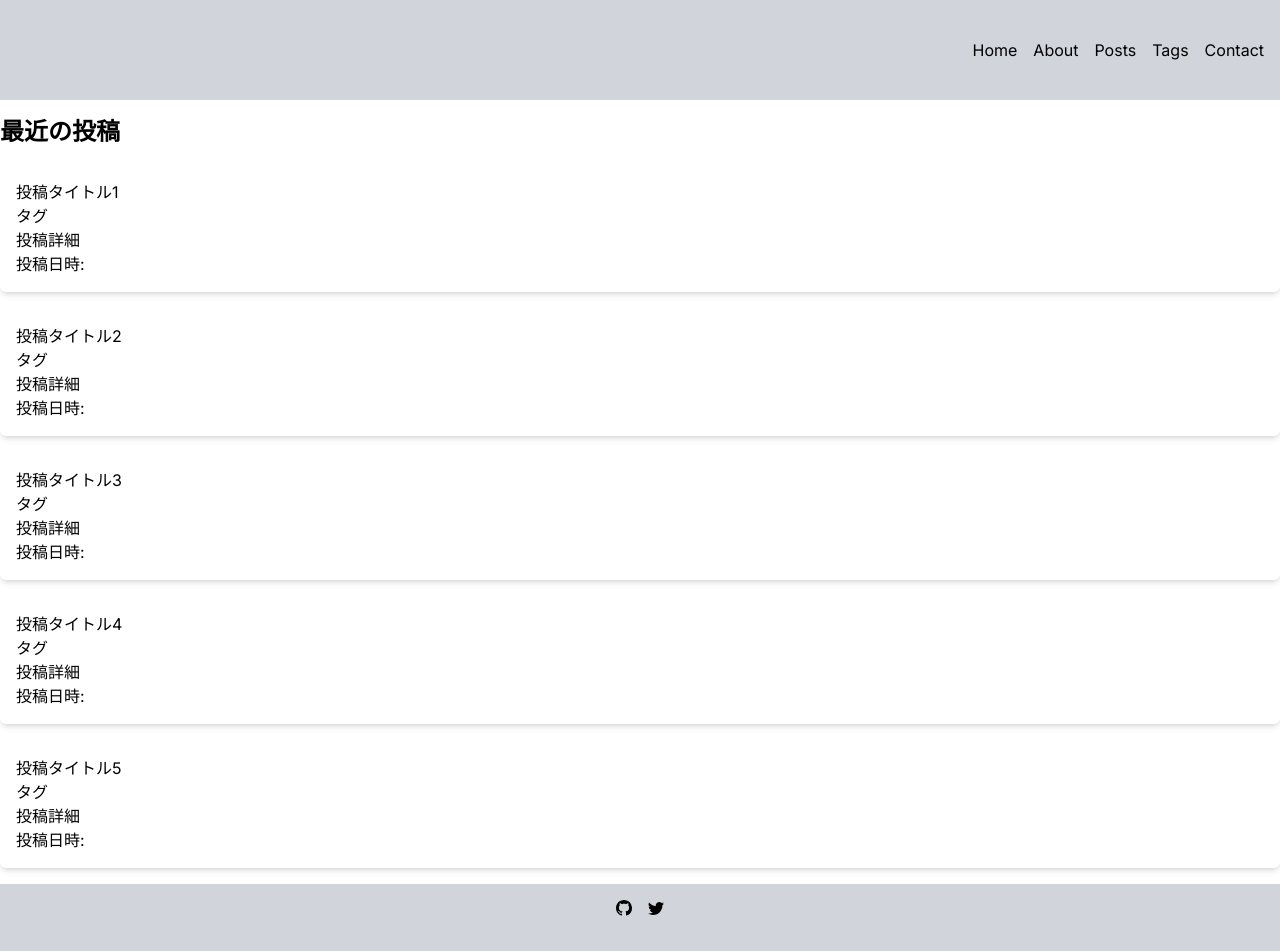
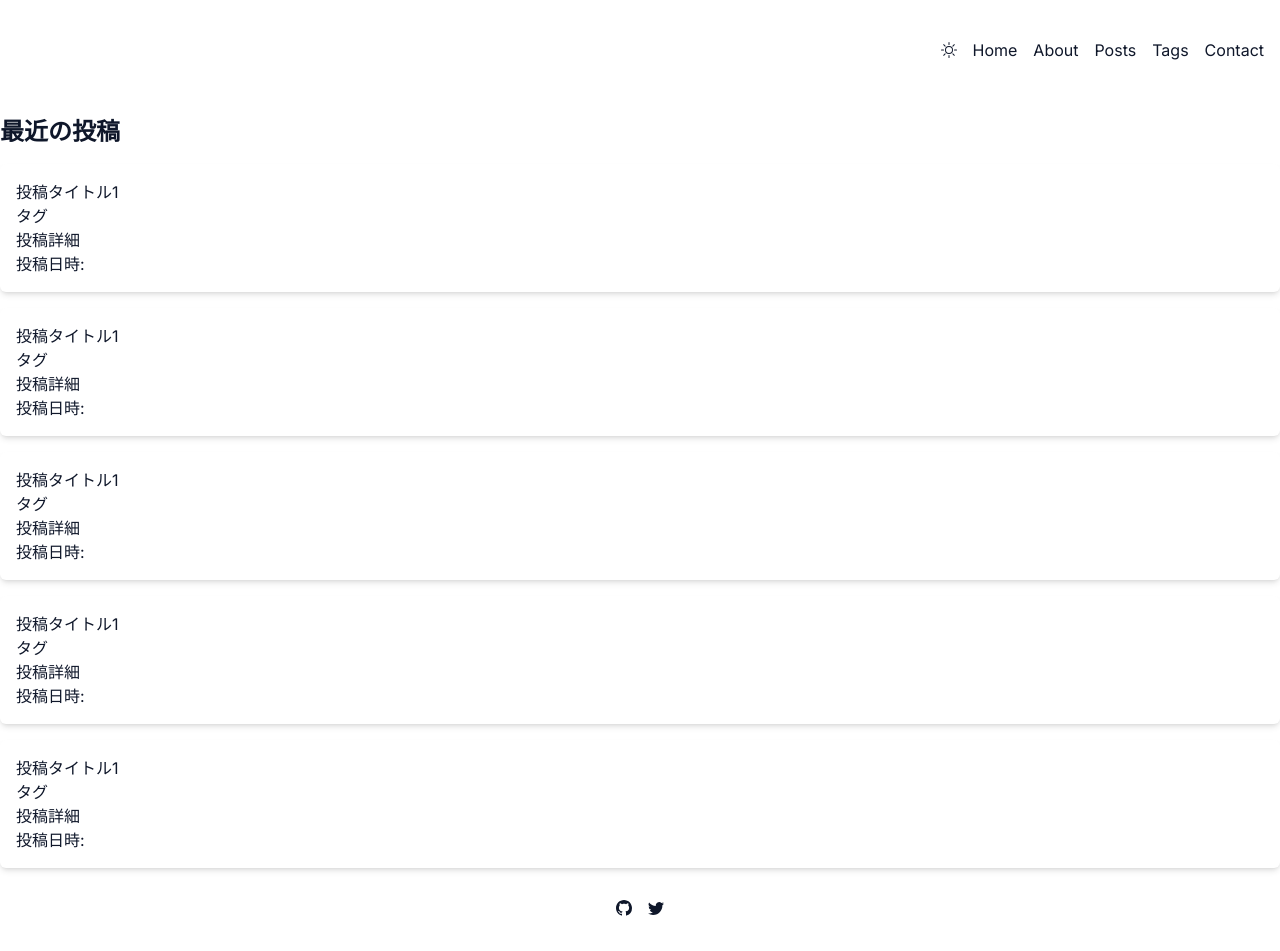
Before and after one commit to yamataikoku0114/next-blog, a Next.js app: page / in a window 1280 px wide. Shown: the top 951 px of the page. Built offline with nearby package versions, Linux system fonts and the light colour scheme.

Commit message:
light/darkモード切り替え用コンポーネントの挿入とcssの追加・修正

```diff
--- a/src/app/components/Footer.tsx
+++ b/src/app/components/Footer.tsx
@@ -4,7 +4,7 @@ import { BsTwitter } from 'react-icons/bs';
 
 export default function Footer() {
   return (
-    <footer className="grid place-items-center bg-gray-300" style={{ height: "100px" }}>
+    <footer className="grid place-items-center" style={{ height: '100px' }}>
       <nav>
         <ul className="flex justify-center space-x-4">
           <li>
--- a/src/app/components/Hamburger.tsx
+++ b/src/app/components/Hamburger.tsx
@@ -3,6 +3,7 @@
 import React, { useState } from 'react';
 import '../HamburgerMenu.css';
 import Link from 'next/link';
+import { ModeToggle } from './modeToggle';
 
 function HamburgerMenu() {
   const [isOpen, setIsOpen] = useState(false);
@@ -14,6 +15,7 @@ function HamburgerMenu() {
   return (
     <div className="hamburger-menu md:hidden">
       <div className="flex justify-end bg-gray-400 p-3">
+        <ModeToggle />
         <div
           className={`menu-icon ${
             isOpen ? 'open' : ''
@@ -36,19 +38,29 @@ function HamburgerMenu() {
       >
         <ul className="items">
           <li>
-            <Link href="/" onClick={toggleMenu}>Home</Link>
+            <Link href="/" onClick={toggleMenu}>
+              Home
+            </Link>
           </li>
           <li>
-            <Link href="/about" onClick={toggleMenu}>About</Link>
+            <Link href="/about" onClick={toggleMenu}>
+              About
+            </Link>
           </li>
           <li>
-            <Link href="/posts" onClick={toggleMenu}>Posts</Link>
+            <Link href="/posts" onClick={toggleMenu}>
+              Posts
+            </Link>
           </li>
           <li>
-            <Link href="/tags" onClick={toggleMenu}>Tags</Link>
+            <Link href="/tags" onClick={toggleMenu}>
+              Tags
+            </Link>
           </li>
           <li>
-            <Link href="/contact" onClick={toggleMenu}>Contact</Link>
+            <Link href="/contact" onClick={toggleMenu}>
+              Contact
+            </Link>
           </li>
         </ul>
       </div>
--- a/src/app/components/Header.tsx
+++ b/src/app/components/Header.tsx
@@ -1,5 +1,6 @@
 import Link from 'next/link';
 import HamburgerMenu from './Hamburger';
+import { ModeToggle } from './modeToggle';
 
 export default function Header() {
   return (
@@ -7,9 +8,10 @@ export default function Header() {
       <HamburgerMenu />
       <nav className="hidden md:block">
         <ul
-          className="flex justify-end items-center space-x-4 bg-gray-300 mb-4 p-4"
+          className="flex justify-end items-center space-x-4 mb-4 p-4"
           style={{ height: '100px' }}
         >
+          <ModeToggle />
           <li>
             <Link href="/">Home</Link>
           </li>
--- a/src/app/layout.tsx
+++ b/src/app/layout.tsx
@@ -3,6 +3,7 @@ import type { Metadata } from 'next';
 import { Inter } from 'next/font/google';
 import Header from './components/Header';
 import Footer from './components/Footer';
+import { ThemeProvider } from './components/themeProvider';
 
 const inter = Inter({ subsets: ['latin'] });
 
@@ -17,11 +18,15 @@ export default function RootLayout({
   children: React.ReactNode;
 }) {
   return (
-    <html lang="en">
-      <body className={inter.className}>
-        <Header />
-        {children}
-        <Footer />
+    <html lang="en" suppressHydrationWarning>
+      <body
+        className={`antialiased min-h-screen bg-white dark:bg-slate-950 text-slate-900 dark:text-slate-50 ${inter.className}`}
+      >
+        <ThemeProvider attribute="class" defaultTheme="system" enableSystem>
+          <Header />
+          {children}
+          <Footer />
+        </ThemeProvider>
       </body>
     </html>
   );
--- a/src/app/page.tsx
+++ b/src/app/page.tsx
@@ -3,32 +3,32 @@ export default function Home() {
     <div>
       <h1 className="text-2xl font-bold mb-4">最近の投稿</h1>
       <div>
-        <div className="bg-white p-4 shadow-md rounded-md mb-4">
+        <div className="bg-white p-4 shadow-md rounded-md mb-4 dark:bg-slate-500">
           <h2>投稿タイトル1</h2>
           <p>タグ</p>
           <p>投稿詳細</p>
           <p>投稿日時:</p>
         </div>
-        <div className="bg-white p-4 shadow-md rounded-md mb-4">
-          <h2>投稿タイトル2</h2>
+        <div className="bg-white p-4 shadow-md rounded-md mb-4 dark:bg-slate-500">
+          <h2>投稿タイトル1</h2>
           <p>タグ</p>
           <p>投稿詳細</p>
           <p>投稿日時:</p>
         </div>
-        <div className="bg-white p-4 shadow-md rounded-md mb-4">
-          <h2>投稿タイトル3</h2>
+        <div className="bg-white p-4 shadow-md rounded-md mb-4 dark:bg-slate-500">
+          <h2>投稿タイトル1</h2>
           <p>タグ</p>
           <p>投稿詳細</p>
           <p>投稿日時:</p>
         </div>
-        <div className="bg-white p-4 shadow-md rounded-md mb-4">
-          <h2>投稿タイトル4</h2>
+        <div className="bg-white p-4 shadow-md rounded-md mb-4 dark:bg-slate-500">
+          <h2>投稿タイトル1</h2>
           <p>タグ</p>
           <p>投稿詳細</p>
           <p>投稿日時:</p>
         </div>
-        <div className="bg-white p-4 shadow-md rounded-md mb-4">
-          <h2>投稿タイトル5</h2>
+        <div className="bg-white p-4 shadow-md rounded-md mb-4 dark:bg-slate-500">
+          <h2>投稿タイトル1</h2>
           <p>タグ</p>
           <p>投稿詳細</p>
           <p>投稿日時:</p>
--- a/src/app/posts/[slug]/page.tsx
+++ b/src/app/posts/[slug]/page.tsx
@@ -12,7 +12,7 @@ export default async function Post({ params }: { params: { slug: string } }) {
   const post = getData(params.slug);
   const content = await markdownToHtml(post.content);
   return (
-    <article className="prose prose-slate">
+    <article className="prose dark:prose-invert">
       <h1>記事詳細</h1>
       <div>
         <div>{post.title}</div>
--- a/src/app/posts/page.tsx
+++ b/src/app/posts/page.tsx
@@ -16,7 +16,7 @@ export default function PostLists() {
           <div>
             {allPosts.map((post) => (
               <Link href={`/posts/${post.slug}`} key={post.slug}>
-                <div className="bg-white p-4 shadow-md rounded-md mb-4">
+                <div className="p-4 shadow-md rounded-md mb-4 dark:bg-slate-500">
                   <h2>{post.title}</h2>
                   <p>タグ</p>
                   <p>投稿詳細</p>
```
